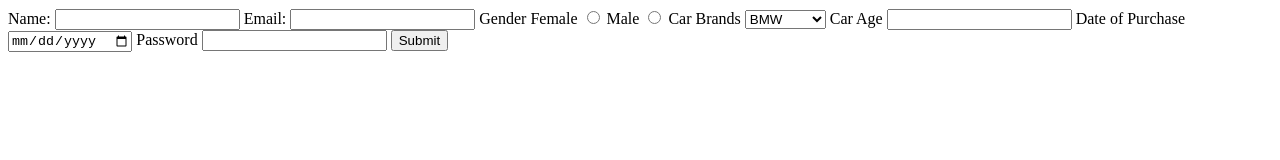
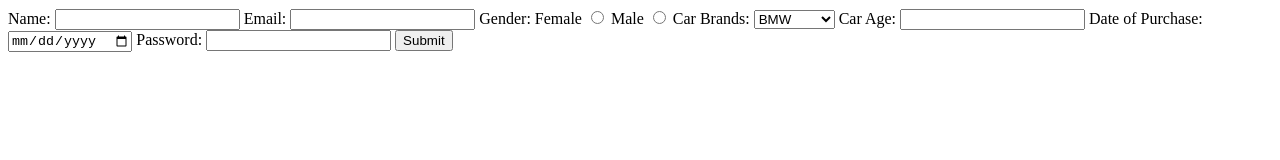
Before and after one commit to acciojob/car-insurance-form-Rizwan462, a website: page main.html in a window 1280 px wide. Drawn offline with Linux system fonts and the light colour scheme.

Commit message:
created a submission

```diff
--- a/main.html
+++ b/main.html
@@ -13,23 +13,23 @@
 		<input type="text" id="Name" required>
 		<label for="email">Email:</label>
 		<input type="email" id="email" required>
-		<label>Gender</label>
+		<label>Gender:</label>
 		<label for="gender_f">Female</label>
 		<input type="radio" name="gender" id="gender_f" required>
 
 		<label for="gender_m">Male</label>
 		<input type="radio" name="gender" id="gender_m" required>
-		<label for="car">Car Brands</label>
+		<label for="car">Car Brands:</label>
 		<select id="car">
 			<option>BMW</option>
 			<option>Audi</option>
 			<option>Mercedez</option>
 		</select>
-		<label for="carage">Car Age</label>
+		<label for="carage">Car Age:</label>
 		<input type="number" id="carage" required>
-		<label for="dop">Date of Purchase</label>
+		<label for="dop">Date of Purchase:</label>
 		<input type="date" id="dop" required>
-		<label for="password">Password</label>
+		<label for="password">Password:</label>
 		<input type="Password" id="password" required>
 		<button type="submit">Submit</button>
 	</form>
```
